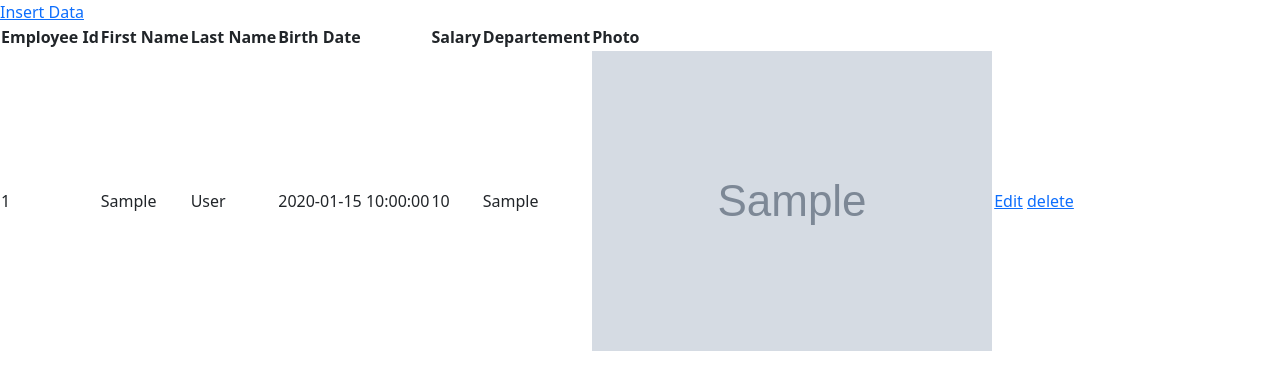
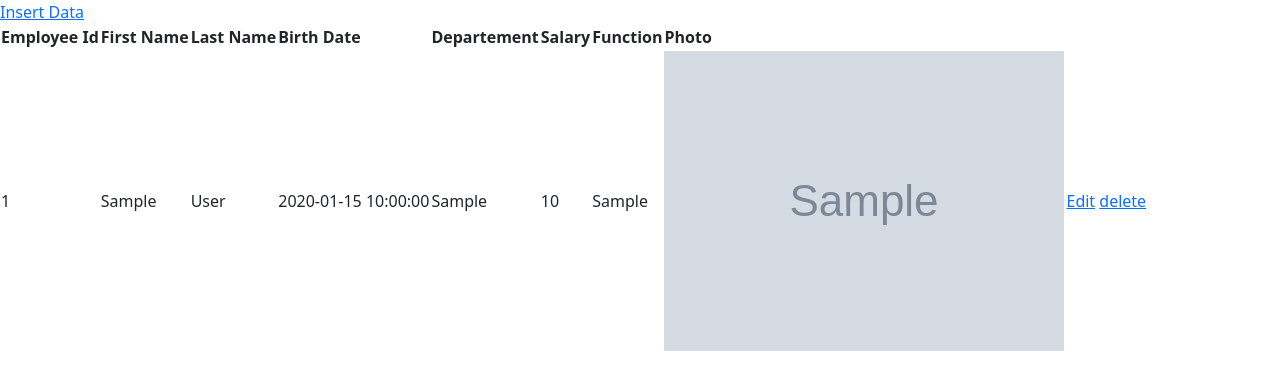
Before and after one commit to maskoul-mohamed/project10-employee-management, a PHP site: page /index.php in a window 1280 px wide. Shown: the top 390 px of the page. Run offline with PHP 8.4, Linux system fonts and the light colour scheme; tables that the repository leaves empty or names only in its code hold one stand-in row (values such as "Sample post").

Commit message:
Refactoring add new employee

```diff
--- a/realisation/src/employeeManager.php
+++ b/realisation/src/employeeManager.php
@@ -17,17 +17,26 @@
             $salary = $employee->getSalary();
             $birthDate = $employee->getBirthDate();
             $departement = $employee->getDepartement();
+            $function = $employee->getFunction();
             $photo = $employee->getPhoto();
 
                  // sql insert query
             $sqlInsertQuery = "INSERT INTO employees
-                                (employee_id, first_name, last_name, birth_date, salary, departement, photo)
+                                (employee_id,
+                                first_name,
+                                last_name,
+                                birth_date,
+                                departement,
+                                salary,
+                                function,
+                                photo)
                                 VALUES('$employeeId',
                                         '$firstName',
                                         '$lastName',
                                         '$birthDate',
+                                        '$departement',
                                         '$salary',
-                                        '$departement',
+                                        '$function',
                                         '$photo')";
 
         mysqli_query($conn, $sqlInsertQuery);
--- a/realisation/src/index.php
+++ b/realisation/src/index.php
@@ -33,8 +33,9 @@
                 <th>First Name</th>
                 <th>Last Name</th>
                 <th>Birth Date</th>
+                <th>Departement</th>
                 <th>Salary</th>
-                <th>Departement</th>
+                <th>Function</th>
                 <th>Photo</th>
             </tr>
 
@@ -47,8 +48,9 @@
                 <td><?= $employee['first_name']?></td>
                 <td><?= $employee['last_name']?></td>
                 <td><?= $employee['birth_date']?></td>
+                <td><?= $employee['departement']?></td>
                 <td><?= $employee['salary']?></td>
-                <td><?= $employee['departement']?></td>
+                <td><?= $employee['function']?></td>
                 <td><img src="<?php echo '../images/'.$employee['photo']; ?>"></td>
                 <td>
                     <a href="edit.php?id=<?php echo $employee['id'] ?>">Edit</a>
```
Also changed, not shown: realisation/src/employee.php (+10 -0 lines).
